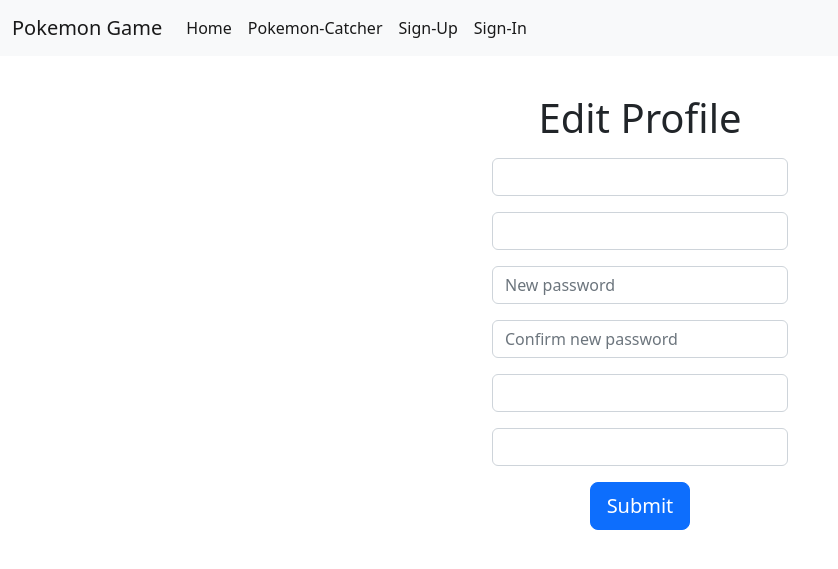
After one commit to ToddGallegos/pokemon_game, a Flask app: page /profile in a window 1280 px wide. The commit adds this page. Shown: the top 569 px of the page, without its empty margins (0-838 px from the left). Run offline with Flask 3, Linux system fonts and the light colour scheme.

Commit message:
added edit profile

```diff
--- a/app/models.py
+++ b/app/models.py
@@ -25,6 +25,9 @@
         db.session.add(self)
         db.session.commit()
 
+    def save_changes(self):
+        db.session.commit()
+
 class Pokemon(db.Model):
     id = db.Column(db.Integer, primary_key = True)
     pokemon_name = db.Column(db.String, nullable = False)
--- a/app/routes.py
+++ b/app/routes.py
@@ -110,3 +110,30 @@
     logout_user()
     flash("You've been logged out.")
     return redirect(url_for('signin'))
+
+@app.route('/profile', methods = ['GET', 'POST'])
+def profile():
+    user = current_user
+    form = SignUpForm()
+    if request.method == "POST":
+        if form.validate():
+            user_name = form.user_name.data
+            email = form.email.data
+            password = form.password.data
+            first_name = form.first_name.data
+            last_name = form.last_name.data
+            user.user_name = user_name
+            user.email = email
+            user.password = password
+            user.first_name = first_name
+            user.last_name = last_name
+            user.save_changes()
+
+            flash("Successfully updated profile.")
+            return redirect(url_for('homepage'))
+        else:
+            flash("Invalid input. Please try again.")
+            return render_template('profile.html', form = form)
+
+    elif request.method == "GET":
+        return render_template('profile.html', form = form)
--- a/app/templates/base.html
+++ b/app/templates/base.html
@@ -28,6 +28,9 @@
               {% if current_user.is_authenticated %}
               <li class="nav-item">
                 <a class="nav-link active" href="/mypokemon">My Pokemon</a>
+              </li>
+              <li class="nav-item">
+                <a class="nav-link active" href="/profile">Edit Profile</a>
               </li>
               <li class="nav-item">
                 <a class="nav-link active" href="/logout">Logout</a>
--- /dev/null
+++ b/app/templates/profile.html
@@ -0,0 +1,19 @@
+{% extends 'base.html' %}
+{% block content %}
+
+<h1 style="text-align:center; margin-top: 3%">Edit Profile</h1>
+
+<div style="text-align:center">
+    <form method="POST" class="container col-3">
+        {{ form.hidden_tag() }}
+        {{ form.user_name(style="margin-top:1rem", class='form-control', value=current_user.user_name, autocomplete='off') }}
+        {{ form.email(style="margin-top:1rem", class='form-control', value=current_user.email, autocomplete='off') }}
+        {{ form.password(style="margin-top:1rem", class='form-control', placeholder="New password", autocomplete='off') }}
+        {{ form.confirm_password(style="margin-top:1rem", class='form-control', placeholder="Confirm new password", autocomplete='off') }}
+        {{ form.first_name(style="margin-top:1rem", class='form-control', value=current_user.first_name, autocomplete='off') }}
+        {{ form.last_name(style="margin-top:1rem", class='form-control', value=current_user.last_name, autocomplete='off') }}
+        {{ form.submit(value="Submit", style="margin-top:1rem", class="btn btn-primary btn-lg") }}
+    </form>
+</div>
+
+{% endblock %}
```
